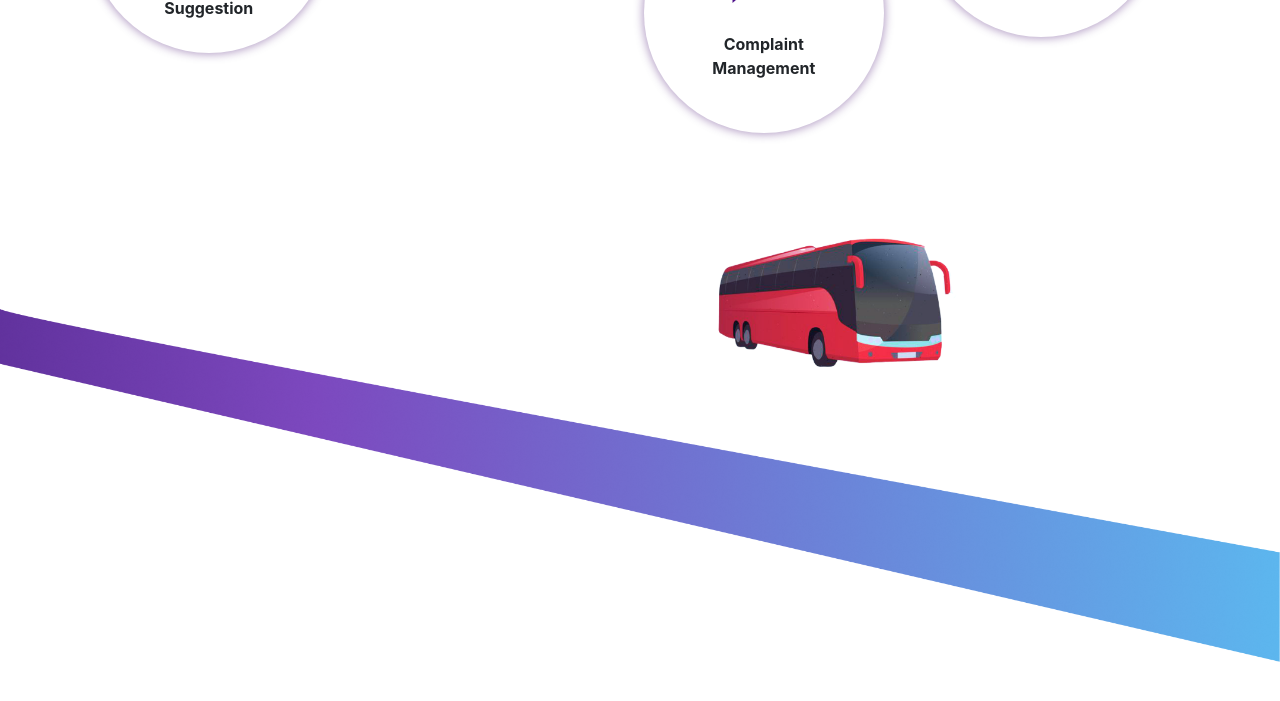
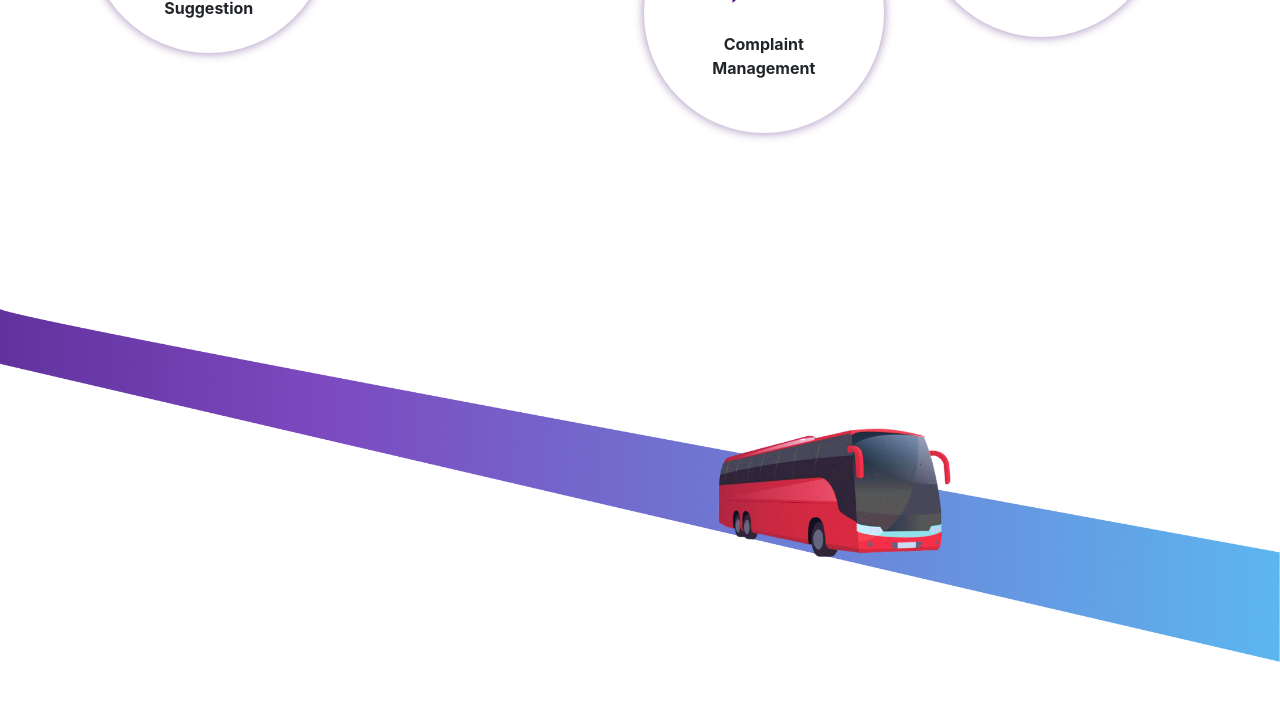
Before and after one commit to gkahraman16/Optivia, a plain HTML site: page index.html in a window 1280 px wide. Shown: the part 1083-1784 px from the top of the page. Drawn offline with nearby package versions, Linux system fonts and the light colour scheme.

Commit message:
bus movement solved

```diff
--- a/index.html
+++ b/index.html
@@ -90,7 +90,7 @@
         <section id="third">
             <div class="fluid-container" id="bg-container">
                 <img src="./images/way2.png" alt="" id="way-2">
-                <img src="./images/bus.png" alt="" id="bus" class="scroll" data-ratex="1.2" data-ratey="1.005">
+                <img src="./images/bus.png" alt="" id="bus" class="scroll" data-ratex="1.2" data-ratey="0.5">
         </div>
         </section>
         <section id="four"></section>
@@ -109,9 +109,10 @@ for (index; index < length; index++) {
 
     if(window.pageYOffset > document.getElementById("third").getBoundingClientRect().y && window.pageYOffset < document.getElementById("third").getBoundingClientRect().bottom) {
         var posX = window.pageYOffset * target[index].dataset.ratex - document.getElementById("third").getBoundingClientRect().y;
-        var posY = window.pageYOffset + target[index].dataset.ratey;
+        var posY = window.pageYOffset * target[index].dataset.ratey -290;
 
-        target[index].style.transform = 'translate3d('+posX+'px, 0px, 0px)';
+        target[index].style.transform = 'translate3d('+posX+'px, '+posY+'px, 0px)';
+
     }
 }
 
@@ -121,7 +122,7 @@ for (index; index < length; index++) {
 
       <!-- Optional JavaScript -->
     <!-- jQuery first, then Popper.js, then Bootstrap JS -->
-    <script src="https://code.jquery.com/jquery-3.5.1.slim.min.js" integrity="sha384-DfXdz2htPH0lsSSs5nCTpuj/zy4C+OGpamoFVy38MVBnE+IbbVYUew+OrCXaRkfj" crossorigin="anonymous"></script>
+    <script src="https:/code.jquery.com/jquery-3.5.1.slim.min.js" integrity="sha384-DfXdz2htPH0lsSSs5nCTpuj/zy4C+OGpamoFVy38MVBnE+IbbVYUew+OrCXaRkfj" crossorigin="anonymous"></script>
     <script src="https://cdn.jsdelivr.net/npm/popper.js@1.16.0/dist/umd/popper.min.js" integrity="sha384-Q6E9RHvbIyZFJoft+2mJbHaEWldlvI9IOYy5n3zV9zzTtmI3UksdQRVvoxMfooAo" crossorigin="anonymous"></script>
     <script src="https://stackpath.bootstrapcdn.com/bootstrap/4.5.0/js/bootstrap.min.js" integrity="sha384-OgVRvuATP1z7JjHLkuOU7Xw704+h835Lr+6QL9UvYjZE3Ipu6Tp75j7Bh/kR0JKI" crossorigin="anonymous"></script>
 
```
